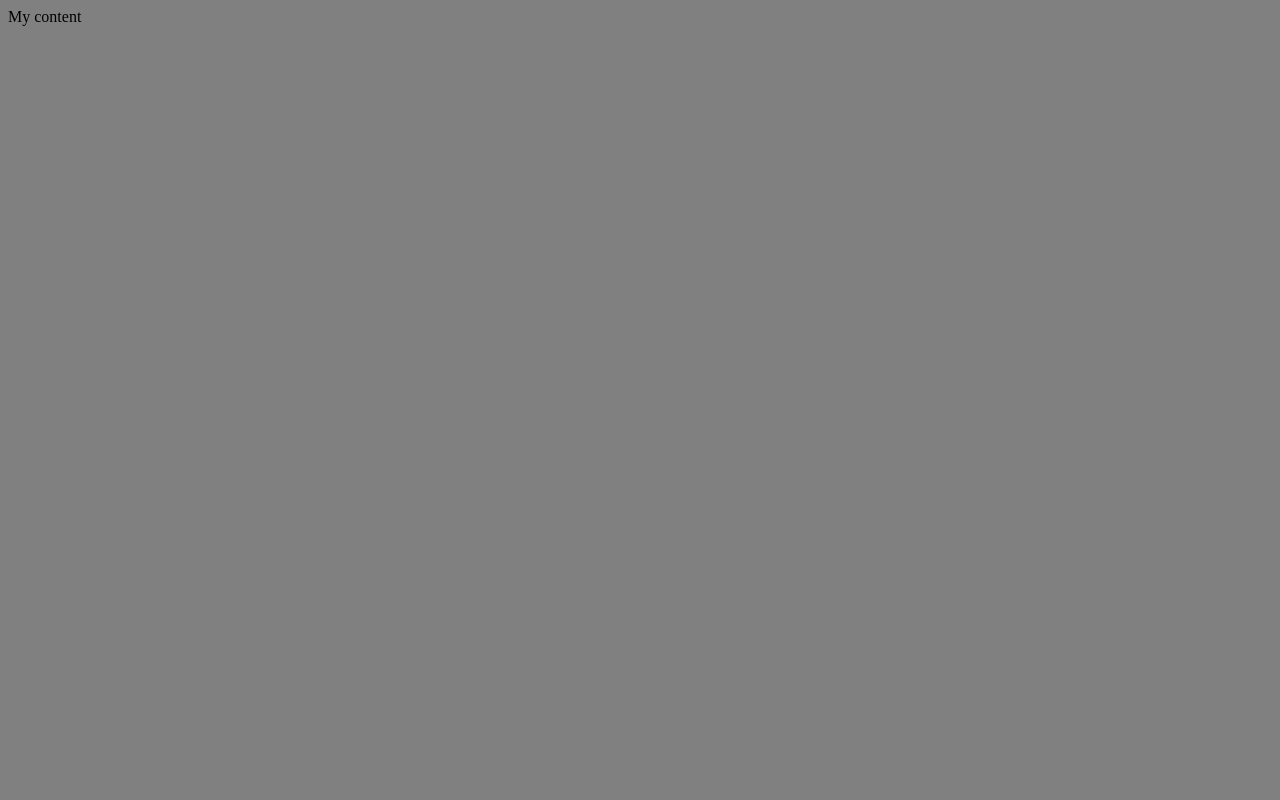
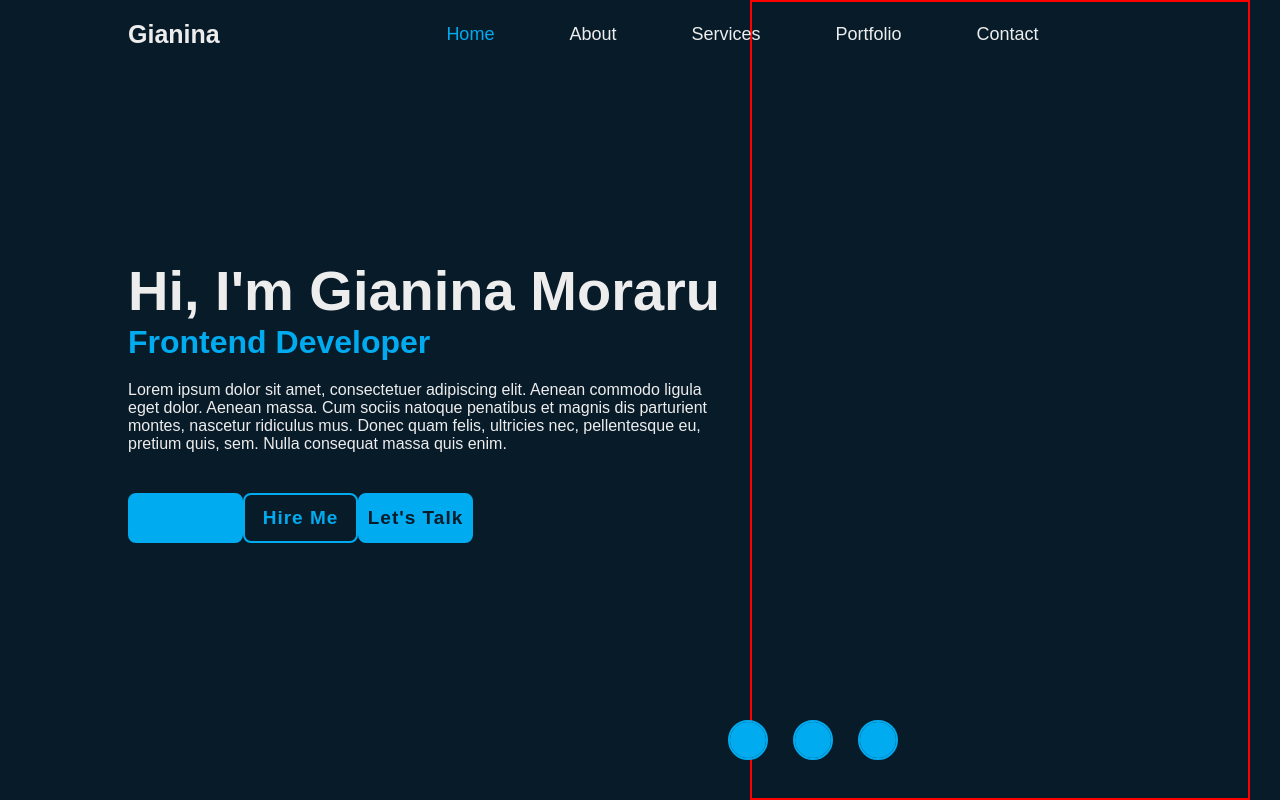
Before and after one commit to giamru/giamru.github.io, a plain HTML site: page index.html in a window 1280 px wide. Drawn offline with nearby package versions, Linux system fonts and the light colour scheme.

Commit message:
Portfolio Webpage

```diff
--- a/index.html
+++ b/index.html
@@ -1,12 +1,51 @@
-<!DOCTYPE>
+<!DOCTYPE html>
 <html>
-    <meta>
-    <link rel="stylesheet" href="style.css">
     <head>
-        <title>Gianina's Portfolio</title>
+        <meta charset="UTF-8">
+        <meta http-equiv="X-UA-Compatible" content="IE-edge">
+        <meta name="vieewport" content="width=device-width, initial-scale=1.0">
+        <link rel="stylesheet" href="styles.css">
+        <link href='https://unpkg.com/boxicons@2.1.4/css/boxicons.min.css' rel='stylesheet'>
+        <title>Complete Responsive Personal Portfolio Website | Gianina Moraru</title>
     </head>
     <body>
-      <header></header>
-        My content
+        <!--header design-->
+        <header class="header">
+            <a href="#" class="logo">Gianina<a>
+            <nav class="navbar">
+                <a href="#home" class="active">Home<a>
+                <a href="#about">About<a>
+                <a href="#services">Services<a>
+                <a href="#portfolio">Portfolio<a>
+                <a href="#contact">Contact<a>
+            </nav>
+        </header>
+        <!--home design-->
+        <section class="home">
+            <div class="home-content">
+                <h1>Hi, I'm Gianina Moraru</h1>
+                <h3>Frontend Developer</h3>
+                <p>Lorem ipsum dolor sit amet, consectetuer adipiscing
+                    elit. Aenean commodo ligula eget dolor. Aenean massa.
+                    Cum sociis natoque penatibus et magnis dis parturient
+                    montes, nascetur ridiculus mus. Donec quam felis,
+                    ultricies nec, pellentesque eu, pretium quis, sem.
+                    Nulla consequat massa quis enim.
+                </p>
+                <div class="btn-box">
+                    <a href="#">Hire Me</a>
+                    <a href="#">Let's Talk</a>
+                </div>
+            </div>
+            <div>
+                <div class="home-sci">
+                    <a href="#"><i class='bx bxl-facebook' ></i></a>
+                    <a href="#"><i class='bx bxl-twitter' ></i></a>
+                    <a href="#"><i class='bx bxl-linkedin' ></i></a>
+                </div>
+            </div>
+
+            <span class="home-imgHover"></span>
+        </section>
     </body>
 </html>
--- a/style.css
+++ /dev/null
@@ -1,3 +0,0 @@
-body {
-    background-color: grey;
-}
--- /dev/null
+++ b/styles.css
@@ -0,0 +1,306 @@
+* {
+    margin: 0;
+    padding: 0;
+    box-sizing: border-box;
+    font-family: 'Poppins', sans-serif;
+}
+
+body {
+    background: #081b29;
+    color: #ededed;
+}
+
+.header {
+    position: fixed;
+    top: 0;
+    left: 0;
+    width: 100%;
+    padding: 20px 10%;
+    background: transparent;
+    display: flex;
+    justify-content: space-between;
+    align-items: center;
+    z-index: 100;
+}
+
+.logo {
+    position: relative;
+    font-size: 25px;
+    color: #ededed;
+    text-decoration: none;
+    font-weight: 600;
+}
+
+.logo::before {
+    content: '';
+    position: absolute;
+    top: 0;
+    right: 0;
+    width: 100%;
+    height: 100%;
+    background: #081b29;
+    animation: showRight 1s ease forwards;
+    animation-delay: .4s;
+}
+
+.navbar a {
+    font-size: 18px;
+    color: #ededed;
+    text-decoration: none;
+    font-weight: 500;
+    margin-left: 35px;
+    transition: .3s;
+}
+
+.navbar a:hover,
+.navbar a.active {
+    color: #00abf0;
+}
+
+.home {
+    height: 100vh;
+    /*background: url('home.jpg') no-repeat;
+    background-size: cover;
+    background-position: center;*/
+    display: flex;
+    align-items: center;
+    padding: 0 10%;
+}
+
+.home-content {
+    max-width: 600px;
+}
+
+.home-content h1 {
+    position: relative;
+    font-size: 56px;
+    font-weight: 700;
+    line-height: 1.2;
+}
+
+.home-content h1::before {
+    content: '';
+    position: absolute;
+    top: 0;
+    right: 0;
+    width: 100%;
+    height: 100%;
+    background: #081b29;
+    animation: showRight 1s ease forwards;
+    animation-delay: 1s;
+}
+
+.home-content h3 {
+    position: relative;
+    font-size: 32px;
+    font-weight: 700;
+    color: #00abf0;
+}
+
+.home-content h3::before {
+    content: '';
+    position: absolute;
+    top: 0;
+    right: 0;
+    width: 100%;
+    height: 100%;
+    background: #081b29;
+    animation: showRight 1s ease forwards;
+    animation-delay: 1.3s;
+}
+
+.home-content p {
+    position: relative;
+    font-size: 16px;
+    margin: 20px 0 40px;
+}
+
+.home-content p::before {
+    content: '';
+    position: absolute;
+    top: 0;
+    right: 0;
+    width: 100%;
+    height: 100%;
+    background: #081b29;
+    animation: showRight 1s ease forwards;
+    animation-delay: 1.6s;
+}
+
+.home-content .btn-box {
+    position: relative;
+    display: flex;
+    justify-content: space-between;
+    width: 345px;
+    height: 50px;
+}
+
+.home-content .btn-box::before {
+    content: '';
+    position: absolute;
+    top: 0;
+    right: 0;
+    width: 100%;
+    height: 100%;
+    background: #081b29;
+    animation: showRight 1s ease forwards;
+    animation-delay: 1.9s;
+    z-index: 2;
+}
+
+.btn-box a {
+    position: relative;
+    display: inline-flex;
+    justify-content: center;
+    align-items: center;
+    width: 150px;
+    height: 100%;
+    background: #00abf0;
+    border: 2px solid #00abf0;
+    border-radius: 8px;
+    font-size: 19px;
+    color: #081b29;
+    text-decoration: none;
+    font-weight: 600;
+    letter-spacing: 1px;
+    z-index: 1;
+    overflow: hidden;
+    transition: .5s;
+}
+
+.btn-box a:hover {
+    color: #00abf0;
+}
+
+.btn-box a:nth-child(2) {
+    background: transparent;
+    color: #00abf0;
+}
+
+.btn-box a:nth-child(2):hover {
+    color: #081b29;
+}
+
+.btn-box a:nth-child(2)::before {
+    background: #00abf0;
+}
+
+.btn-box a::before {
+    content: '';
+    position: absolute;
+    top: 0;
+    left: 0;
+    width: 0;
+    height: 100%;
+    background: #081b29;
+    z-index: -1;
+    transition: .5s;
+}
+
+.btn-box a:hover::before {
+    width: 100%;
+}
+
+.home-sci {
+    position: absolute;
+    bottom: 40px;
+    width: 170px;
+    display: flex;
+    justify-content: space-between;
+}
+
+.home-sci::before {
+    content: '';
+    position: absolute;
+    top: 0;
+    right: 0;
+    width: 100%;
+    height: 100%;
+    background: #081b29;
+    animation: showRight 1s ease forwards;
+    animation-delay: 2.5s;
+    z-index: 2;
+}
+
+.home-sci a {
+    position: relative;
+    display: inline-flex;
+    justify-content: center;
+    align-items: center;
+    width: 40px;
+    height: 40px;
+    background: transparent;
+    border: 2px solid #00abf0;
+    border-radius: 50%;
+    font-size: 20px;
+    color: #00abf0;
+    text-decoration: none;
+    z-index: 1;
+    overflow: hidden;
+    transition: .5s;
+}
+
+.home-sci a:hover {
+    color: #081b29;
+}
+
+.home-sci a::before {
+    content: '';
+    position: absolute;
+    top: 0;
+    left: 0;
+    width: 100%;
+    height: 100%;
+    background: #00abf0;
+    z-index: -1;
+    transition: .5s;
+}
+
+.home-sci a:hover::before {
+    width: 100%;
+}
+
+.home-imgHover {
+    position: absolute;
+    top: 0;
+    right: 30px;
+    width: 500px;
+    height: 100%;
+    background: transparent;
+    border: 2px solid red;
+    transition: 3s;
+    animation: manipActiveHover .1s forwards;
+    animation-delay: 4s;
+    pointer-events: none;
+}
+
+.home-imgHover:hover {
+    background: yellowgreen;
+    opacity: .8;
+}
+
+.home-imgHover::after {
+    content: '';
+    position: absolute;
+    top: 0;
+    right: 0;
+    width: 120%;
+    height: 100%;
+    background: #081b29;
+    animation: showRight 1s ease forwards;
+    animation-delay: 3s;
+    z-index: 100;
+}
+
+/*KEYFRAMES ANIMATIOIN*/
+@keyframes showRight {
+    100% {
+        width: 0;
+    }
+}
+
+@keyframes manipActiveHover {
+    100% {
+        pointer-events: auto;
+    }
+}
```
